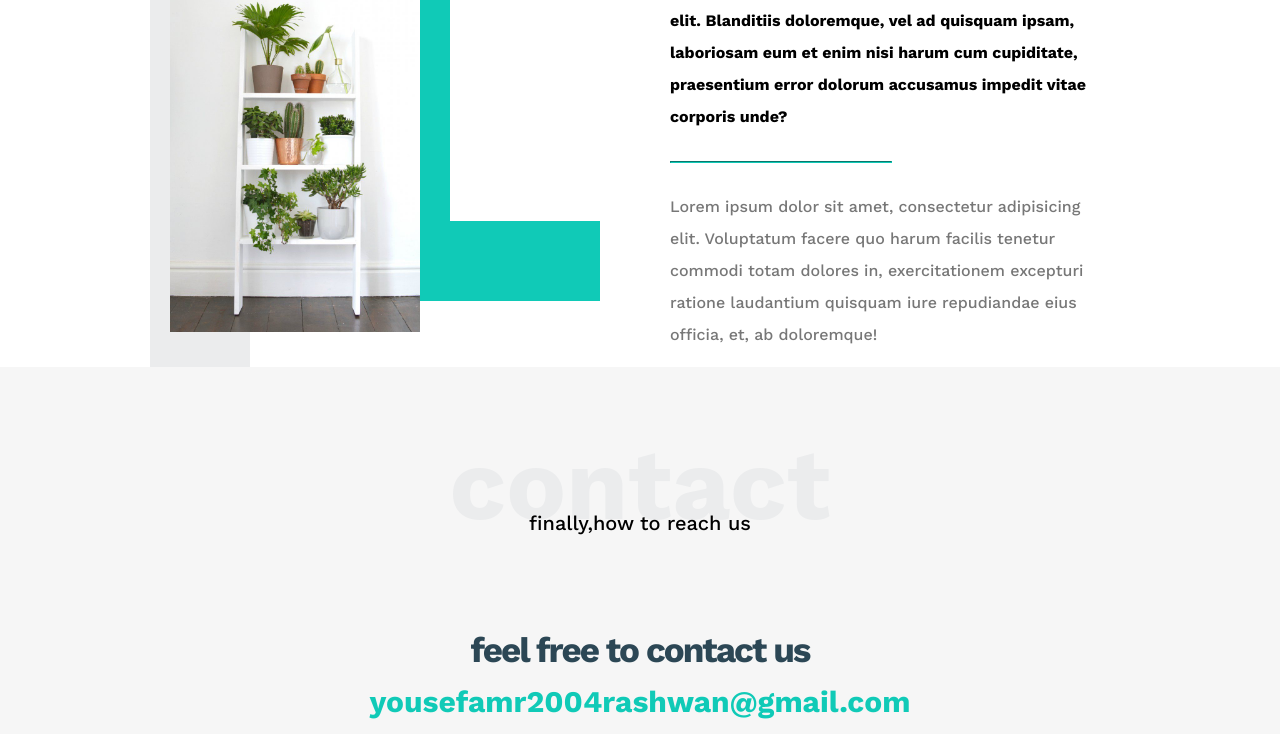
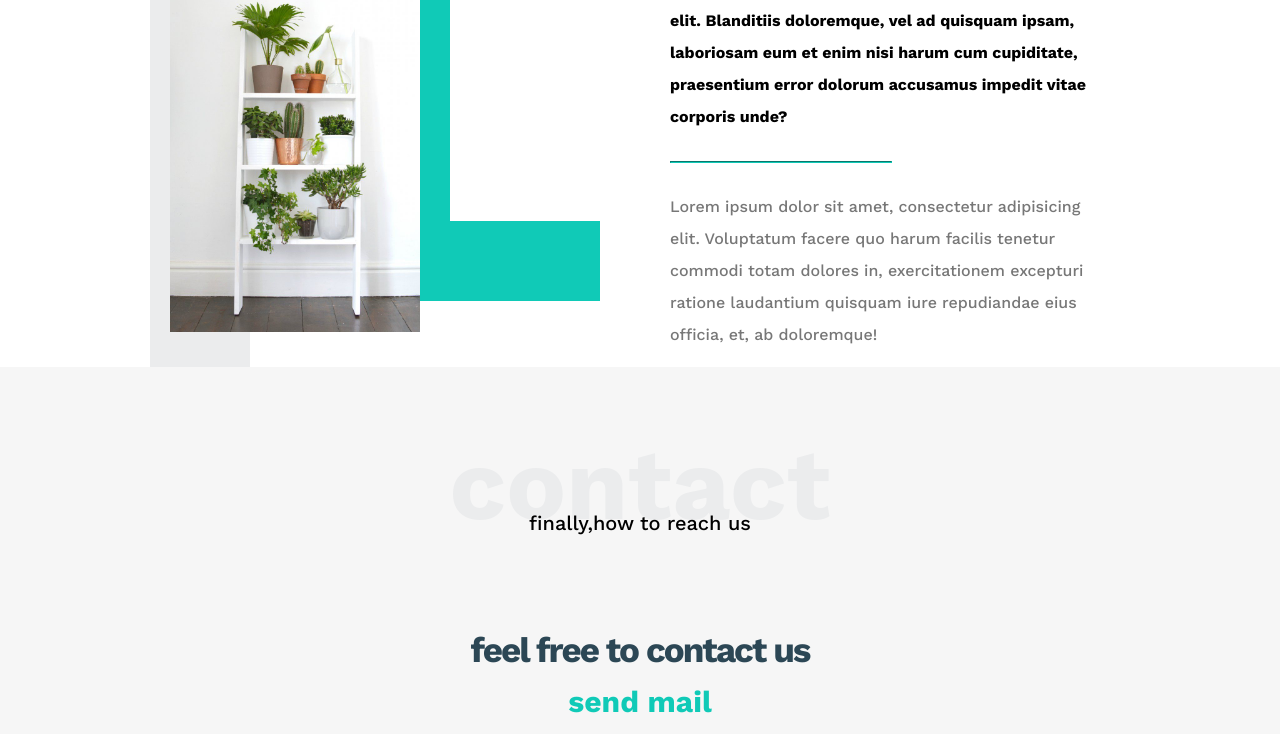
Before and after one commit to yousef647/Tempate, a plain HTML site: page index.html in a window 1280 px wide. Shown: the part 2634-3368 px from the top of the page. Drawn offline with nearby package versions, Linux system fonts and the light colour scheme.

Commit message:
Update index.html

```diff
--- a/index.html
+++ b/index.html
@@ -208,7 +208,7 @@
         <p>finally,how to reach us</p>
         <div class="info">
             <p class="label">feel free to contact us </p>
-            <a href="mailto:yousefamr2004rashwan@gmail.com?subject=reach us" class="link">yousefamr2004rashwan@gmail.com</a>
+            <a href="mailto:yousefamr2004rashwan@gmail.com?subject=reach us" class="link">send mail</a>
             <div class="social">
                 find us on social accounts
                 <i class="fa-brands fa-youtube"></i>
```
